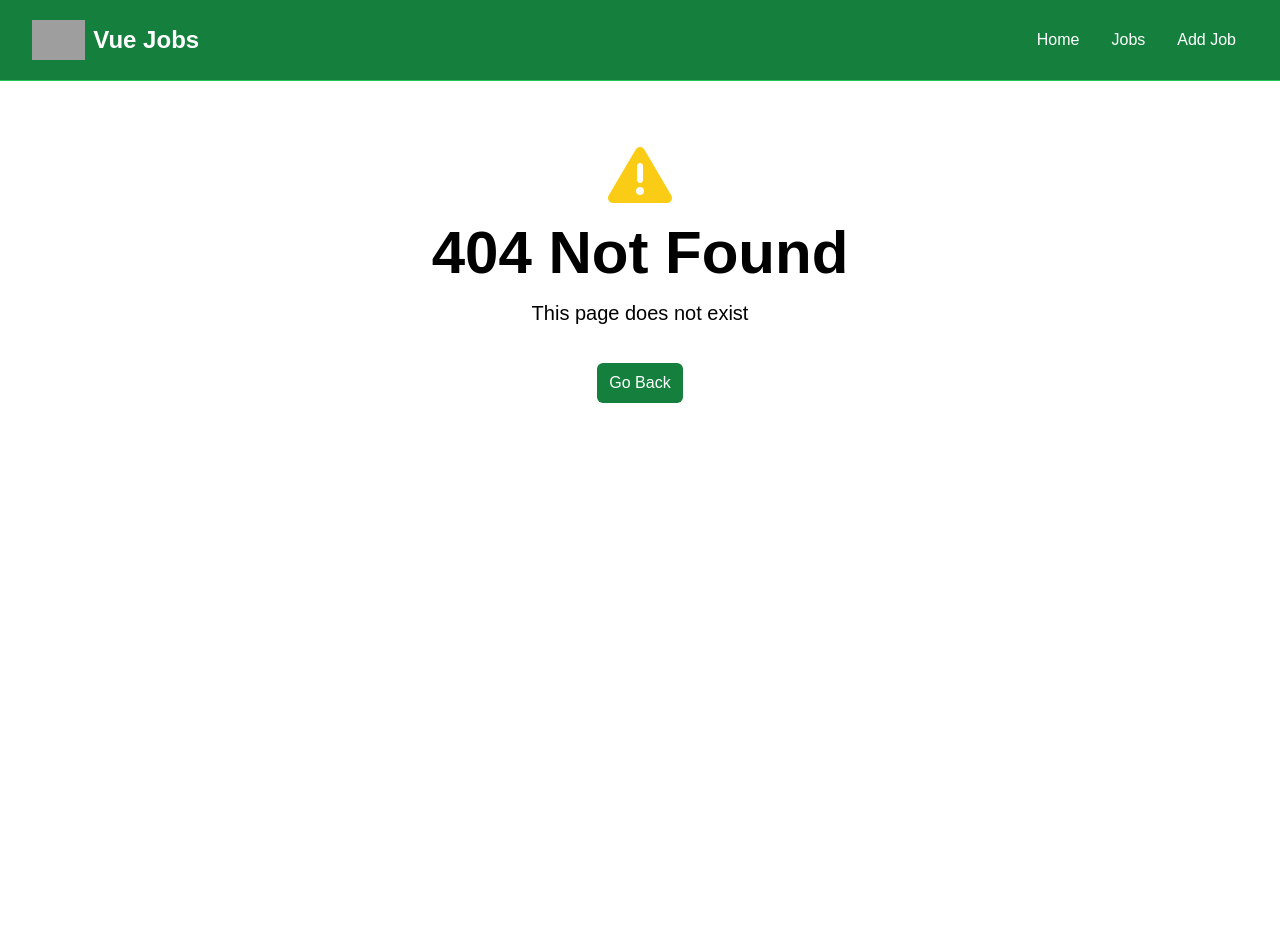
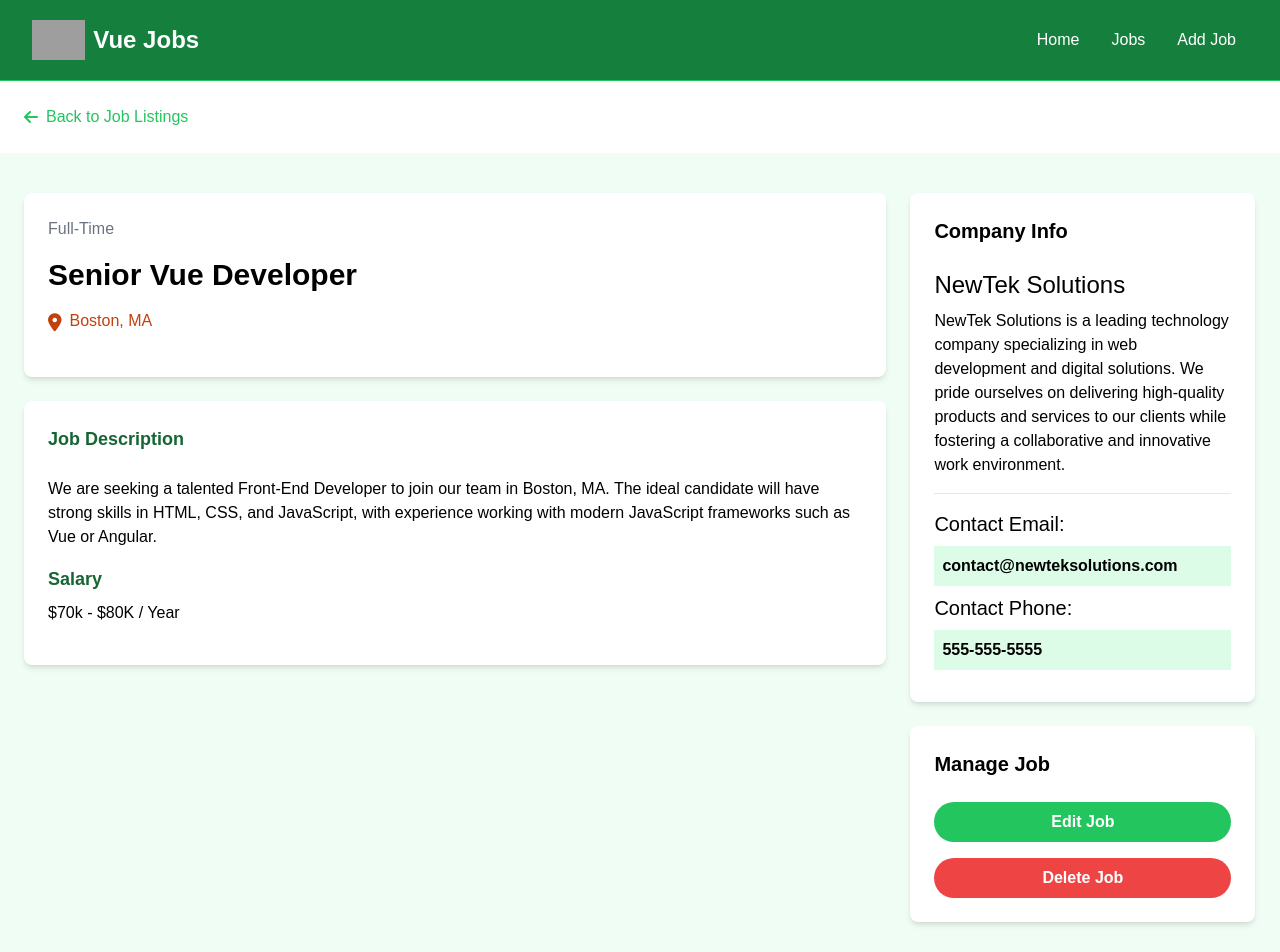
Before and after one commit to joshosas/vue-course, a Vue app: page /jobs/1 in a window 1280 px wide. Before the commit this address had no page. Shown: the top 952 px of the page. Before the commit the page ends 800 px from the top, so only its background shows below. Built offline with nearby package versions, Linux system fonts and the light colour scheme; grey boxes are pictures that could not be loaded.

Commit message:
add single job view

```diff
--- a/src/components/JobListing.vue
+++ b/src/components/JobListing.vue
@@ -48,7 +48,7 @@
           {{ job.location }}
         </div>
         <a
-          :href="'/job/' + job.id"
+          :href="'/jobs/' + job.id"
           class="h-[36px] bg-green-500 hover:bg-green-600 text-white px-4 py-2 rounded-lg text-center text-sm"
         >
           Read More
--- a/src/router/index.js
+++ b/src/router/index.js
@@ -2,12 +2,14 @@
 import HomeView from '@/views/HomeView.vue'
 import JobsView from '@/views/JobsView.vue'
 import NotFoundView from '@/views/NotFoundView.vue'
+import JobView from '@/views/JobView.vue'
 
 const router = createRouter({
   history: createWebHistory(import.meta.env.BASE_URL),
   routes: [
     { path: '/', name: 'home', component: HomeView },
     { path: '/jobs', name: 'jobs', component: JobsView },
+    { path: '/jobs/:1d', name: 'job', component: JobView },
     { path: '/:catchAll(.*)', name: 'not-found', component: NotFoundView },
   ],
 })
--- /dev/null
+++ b/src/views/JobView.vue
@@ -0,0 +1,88 @@
+<script setup>
+import { RouterLink } from 'vue-router'
+</script>
+
+<template>
+  <!-- Go Back -->
+  <section>
+    <div class="container m-auto py-6 px-6">
+      <RouterLink to="/jobs" class="text-green-500 hover:text-green-600 flex items-center">
+        <i class="fas fa-arrow-left mr-2"></i> Back to Job Listings
+      </RouterLink>
+    </div>
+  </section>
+
+  <!-- hbsibjnlnln -->
+
+  <section class="bg-green-50">
+    <div class="container m-auto py-10 px-6">
+      <div class="grid grid-cols-1 md:grid-cols-70/30 w-full gap-6">
+        <main>
+          <div class="bg-white p-6 rounded-lg shadow-md text-center md:text-left">
+            <div class="text-gray-500 mb-4">Full-Time</div>
+            <h1 class="text-3xl font-bold mb-4">Senior Vue Developer</h1>
+            <div class="text-gray-500 mb-4 flex align-middle justify-center md:justify-start">
+              <i class="fa-solid fa-location-dot text-lg text-orange-700 mr-2"></i>
+              <p class="text-orange-700">Boston, MA</p>
+            </div>
+          </div>
+
+          <div class="bg-white p-6 rounded-lg shadow-md mt-6">
+            <h3 class="text-green-800 text-lg font-bold mb-6">Job Description</h3>
+
+            <p class="mb-4">
+              We are seeking a talented Front-End Developer to join our team in Boston, MA. The
+              ideal candidate will have strong skills in HTML, CSS, and JavaScript, with experience
+              working with modern JavaScript frameworks such as Vue or Angular.
+            </p>
+
+            <h3 class="text-green-800 text-lg font-bold mb-2">Salary</h3>
+
+            <p class="mb-4">$70k - $80K / Year</p>
+          </div>
+        </main>
+
+        <!-- Sidebar -->
+        <aside>
+          <!-- Company Info -->
+          <div class="bg-white p-6 rounded-lg shadow-md">
+            <h3 class="text-xl font-bold mb-6">Company Info</h3>
+
+            <h2 class="text-2xl">NewTek Solutions</h2>
+
+            <p class="my-2">
+              NewTek Solutions is a leading technology company specializing in web development and
+              digital solutions. We pride ourselves on delivering high-quality products and services
+              to our clients while fostering a collaborative and innovative work environment.
+            </p>
+
+            <hr class="my-4" />
+
+            <h3 class="text-xl">Contact Email:</h3>
+
+            <p class="my-2 bg-green-100 p-2 font-bold">contact@newteksolutions.com</p>
+
+            <h3 class="text-xl">Contact Phone:</h3>
+
+            <p class="my-2 bg-green-100 p-2 font-bold">555-555-5555</p>
+          </div>
+
+          <!-- Manage -->
+          <div class="bg-white p-6 rounded-lg shadow-md mt-6">
+            <h3 class="text-xl font-bold mb-6">Manage Job</h3>
+            <a
+              href="add-job.html"
+              class="bg-green-500 hover:bg-green-600 text-white text-center font-bold py-2 px-4 rounded-full w-full focus:outline-none focus:shadow-outline mt-4 block"
+              >Edit Job</a
+            >
+            <button
+              class="bg-red-500 hover:bg-red-600 text-white font-bold py-2 px-4 rounded-full w-full focus:outline-none focus:shadow-outline mt-4 block"
+            >
+              Delete Job
+            </button>
+          </div>
+        </aside>
+      </div>
+    </div>
+  </section>
+</template>
```
